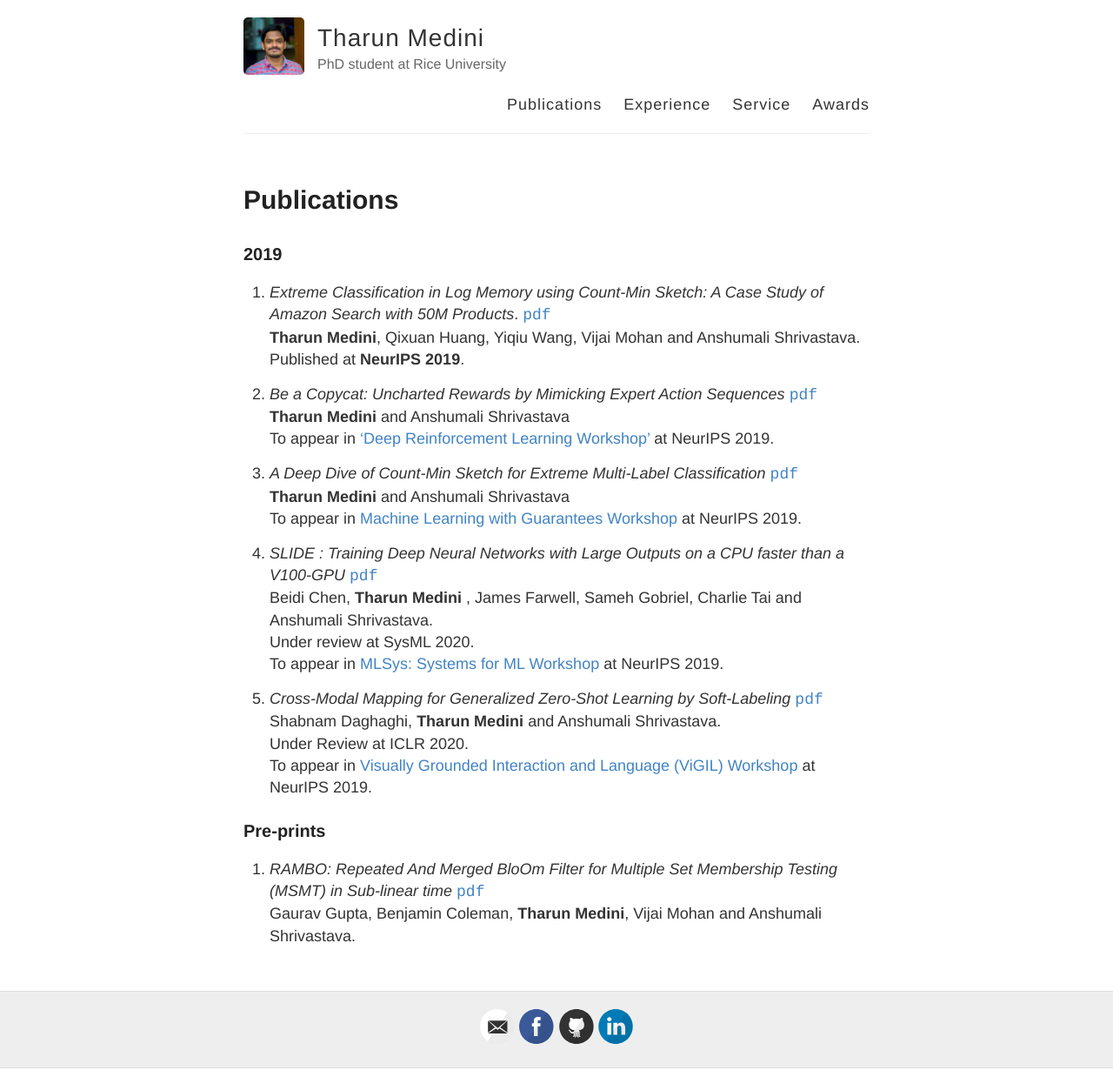
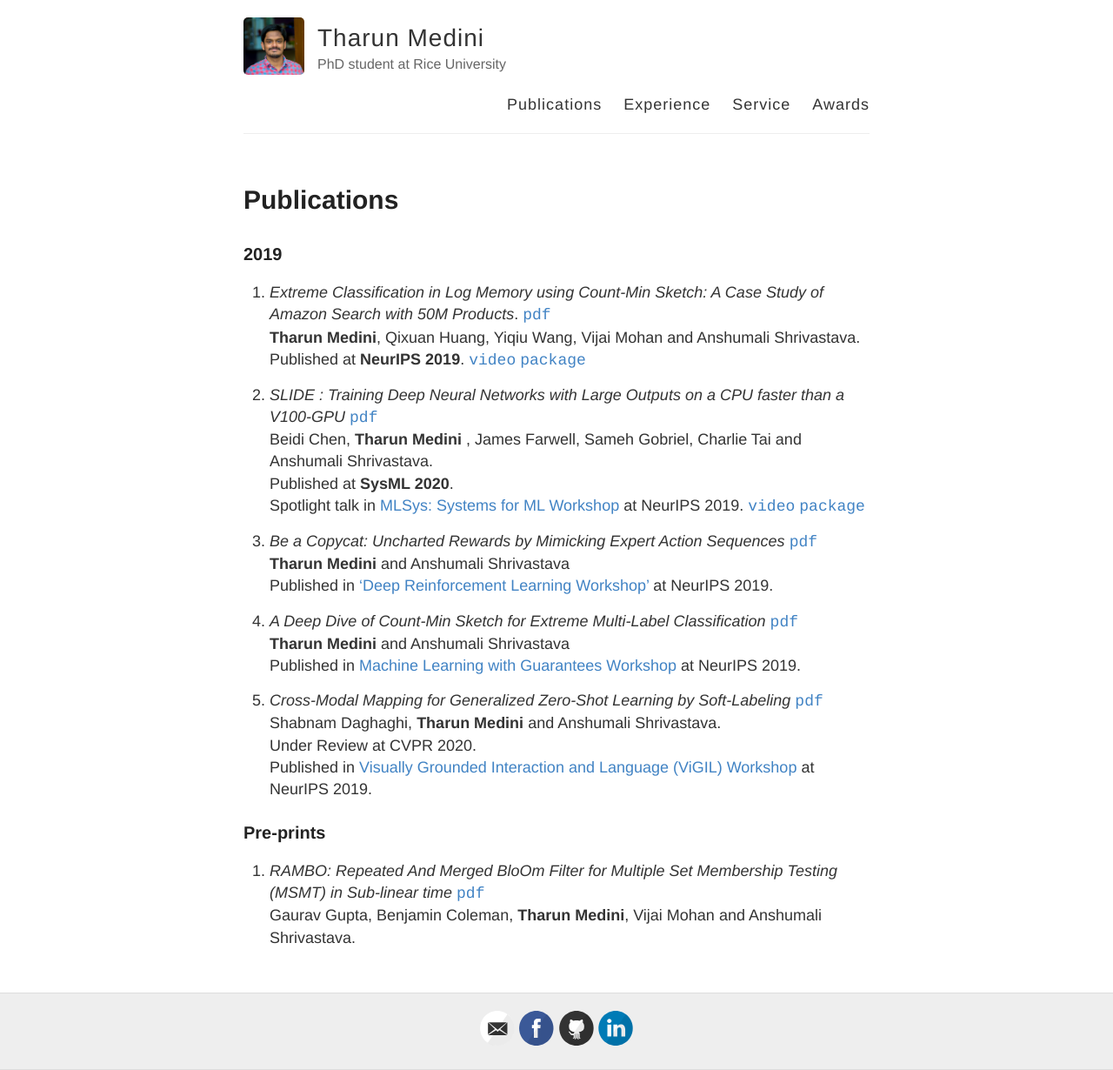
Before and after one commit to gaurav16gupta/gaurav16gupta.github.io, a Jekyll site: the page built from publications.md, in a window 1280 px wide. Shown: the whole page at 87% size. Built offline with Jekyll 4.4.1, drawn with Linux system fonts in a browser that asks for light colours.

Commit message:
SysML, video and package updates

```diff
--- a/publications.md
+++ b/publications.md
@@ -8,25 +8,25 @@ permalink: /publications/
 
 1. _Extreme Classification in Log Memory using Count-Min Sketch: A Case Study of Amazon Search with 50M Products_. [`pdf`](https://arxiv.org/pdf/1910.13830.pdf) <br/>
 __Tharun Medini__, Qixuan Huang, Yiqiu Wang, Vijai Mohan and Anshumali Shrivastava. <br/>
-Published at __NeurIPS 2019__.
+Published at __NeurIPS 2019__. [`video`](https://www.youtube.com/watch?v=zHXy-AlzSxQ) [`package`](https://github.com/Tharun24/MACH/)
 
-2. _Be a Copycat: Uncharted Rewards by Mimicking Expert Action Sequences_ [`pdf`](https://tharun24.github.io/AAAI_Imitation.pdf) <br/>
+2. _SLIDE : Training Deep Neural Networks with Large Outputs on a CPU faster than a V100-GPU_ [`pdf`](https://arxiv.org/pdf/1903.03129.pdf) <br/>
+Beidi Chen, __Tharun Medini__ , James Farwell, Sameh Gobriel, Charlie Tai and Anshumali Shrivastava. <br/>
+Published at __SysML 2020__. <br/>
+Spotlight talk in [MLSys: Systems for ML Workshop](http://learningsys.org/neurips19/) at NeurIPS 2019. [`video`](https://slideslive.com/38922010/mlsys-workshop-on-systems-for-ml-1) [`package`](https://github.com/keroro824/HashingDeepLearning)
+
+3. _Be a Copycat: Uncharted Rewards by Mimicking Expert Action Sequences_ [`pdf`](https://tharun24.github.io/AAAI_Imitation.pdf) <br/>
 __Tharun Medini__ and Anshumali Shrivastava <br/>
-To appear in ['Deep Reinforcement Learning Workshop'](https://sites.google.com/view/deep-rl-workshop-neurips-2019/home) at NeurIPS 2019.
+Published in ['Deep Reinforcement Learning Workshop'](https://sites.google.com/view/deep-rl-workshop-neurips-2019/home) at NeurIPS 2019.
 
-3. _A Deep Dive of Count-Min Sketch for Extreme Multi-Label Classification_ [`pdf`](https://openreview.net/pdf?id=S1evKR4KvB) <br/>
+4. _A Deep Dive of Count-Min Sketch for Extreme Multi-Label Classification_ [`pdf`](https://openreview.net/pdf?id=S1evKR4KvB) <br/>
 __Tharun Medini__ and Anshumali Shrivastava <br/>
-To appear in [Machine Learning with Guarantees Workshop](https://sites.google.com/view/mlwithguarantees) at NeurIPS 2019.
+Published in [Machine Learning with Guarantees Workshop](https://sites.google.com/view/mlwithguarantees) at NeurIPS 2019.
 
-4. _SLIDE : Training Deep Neural Networks with Large Outputs on a CPU faster than a V100-GPU_ [`pdf`](https://arxiv.org/pdf/1903.03129.pdf) <br/>
-Beidi Chen, __Tharun Medini__ , James Farwell, Sameh Gobriel, Charlie Tai and Anshumali Shrivastava. <br/>
-Under review at SysML 2020. <br/>
-To appear in [MLSys: Systems for ML Workshop](http://learningsys.org/neurips19/) at NeurIPS 2019.
-
-5. _Cross-Modal Mapping for Generalized Zero-Shot Learning by Soft-Labeling_ [`pdf`](https://openreview.net/pdf?id=B1lmSeHKwB)<br/>
+5. _Cross-Modal Mapping for Generalized Zero-Shot Learning by Soft-Labeling_ [`pdf`](https://vigilworkshop.github.io/static/papers/47.pdf)<br/>
 Shabnam Daghaghi, __Tharun Medini__ and Anshumali Shrivastava. <br/>
-Under Review at ICLR 2020. <br/>
-To appear in [Visually Grounded Interaction and Language (ViGIL) Workshop](https://vigilworkshop.github.io/) at NeurIPS 2019.
+Under Review at CVPR 2020. <br/>
+Published in [Visually Grounded Interaction and Language (ViGIL) Workshop](https://vigilworkshop.github.io/) at NeurIPS 2019.
 
 ### Pre-prints
 
```
